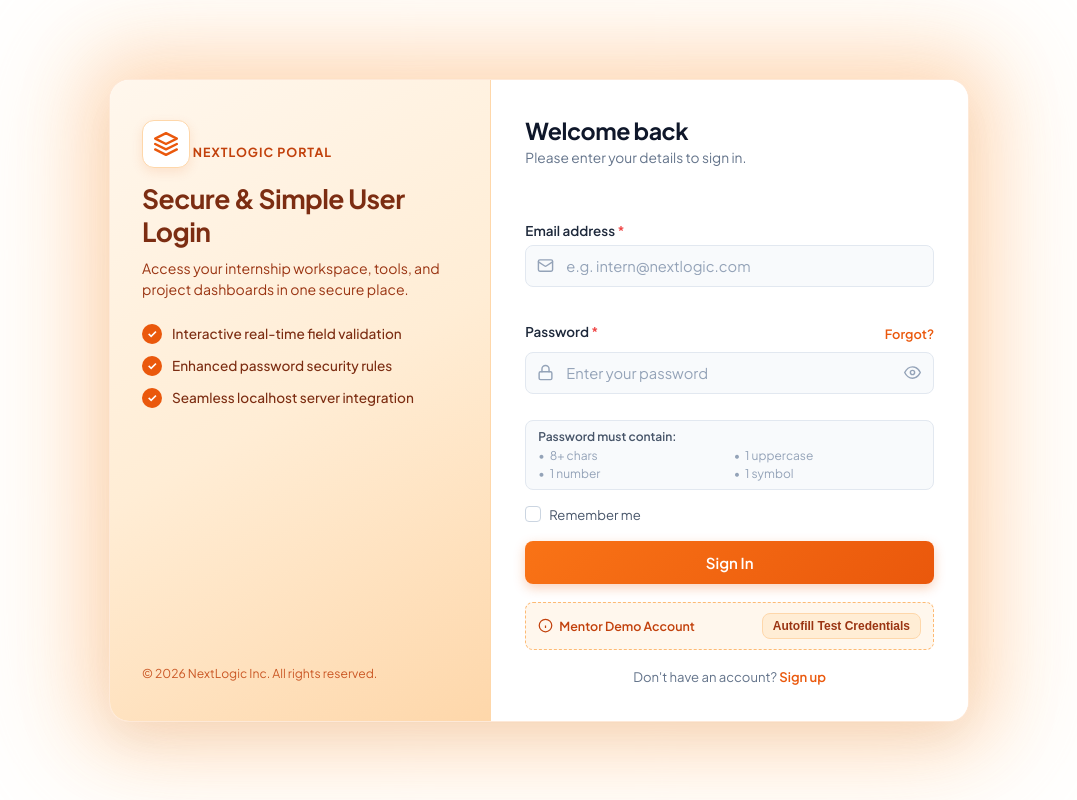
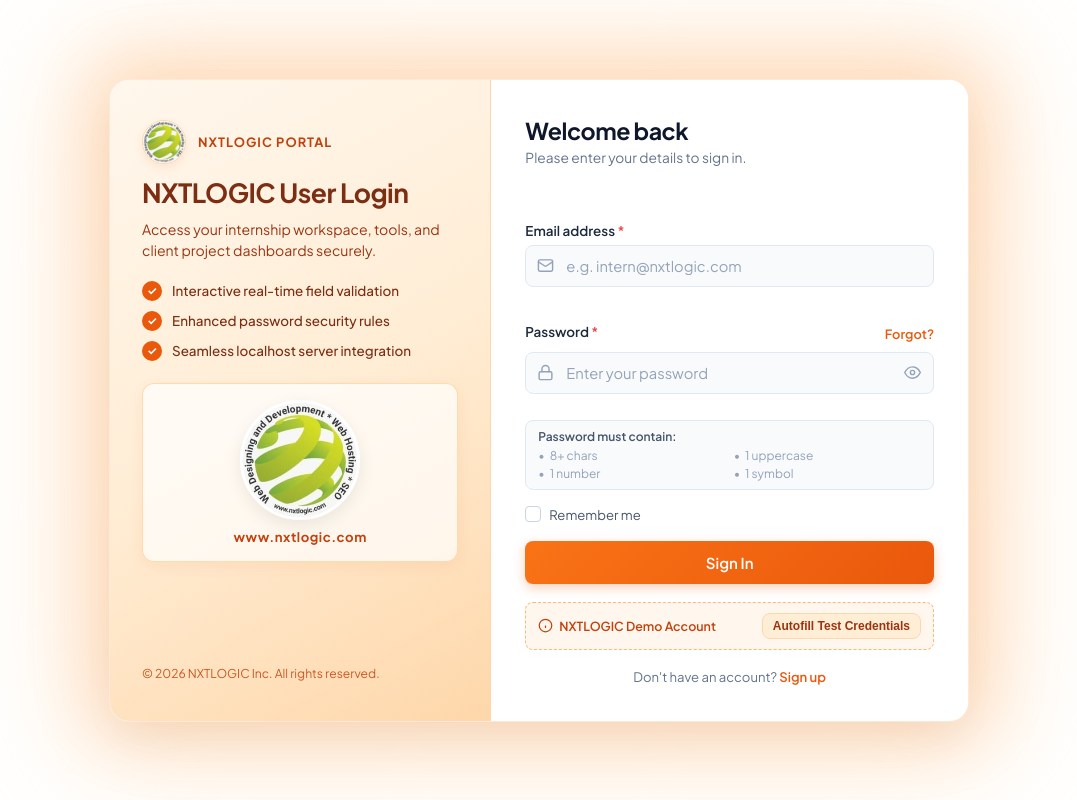
Before and after one commit to abi323728-ctrl/student-management-system, a website with bundled scripts: page public/index.html in a window 1280 px wide. Shown: the whole page, without its empty margins (101-1178 px from the left). Built offline with nearby package versions, Linux system fonts and the light colour scheme.

Commit message:
feat: rebrand to NXTLOGIC and display official logo in hero panel

```diff
--- a/public/index.html
+++ b/public/index.html
@@ -3,7 +3,7 @@
 <head>
   <meta charset="UTF-8">
   <meta name="viewport" content="width=device-width, initial-scale=1.0">
-  <title>User Login | NextLogic Portal</title>
+  <title>User Login | NXTLOGIC Portal</title>
   <link rel="stylesheet" href="style.css">
   <link rel="preconnect" href="https://fonts.googleapis.com">
   <link rel="preconnect" href="https://fonts.gstatic.com" crossorigin>
@@ -15,14 +15,15 @@
       <!-- Left Hero Branding Column -->
       <aside class="card-hero-panel">
         <div class="hero-content">
-          <div class="brand-badge">
-            <svg class="brand-icon" viewBox="0 0 24 24" fill="none" stroke="currentColor" stroke-width="2.2" stroke-linecap="round" stroke-linejoin="round">
-              <path d="M12 2L2 7l10 5 10-5-10-5zM2 17l10 5 10-5M2 12l10 5 10-5"/>
-            </svg>
+          <div class="brand-header-row">
+            <div class="brand-badge">
+              <img src="nxtlogic-logo.jpg" alt="NXTLOGIC" class="brand-logo-small">
+            </div>
+            <span class="company-tag">NXTLOGIC PORTAL</span>
           </div>
-          <span class="company-tag">NextLogic Portal</span>
-          <h1 class="hero-title">Secure & Simple User Login</h1>
-          <p class="hero-desc">Access your internship workspace, tools, and project dashboards in one secure place.</p>
+
+          <h1 class="hero-title">NXTLOGIC User Login</h1>
+          <p class="hero-desc">Access your internship workspace, tools, and client project dashboards securely.</p>
 
           <ul class="hero-features">
             <li class="feature-item">
@@ -38,9 +39,16 @@
               <span>Seamless localhost server integration</span>
             </li>
           </ul>
+
+          <!-- Prominent 2nd Picture in Free Space -->
+          <div class="hero-showcase-box">
+            <img src="nxtlogic-logo.jpg" alt="NXTLOGIC Web Designing, Development, Web Hosting & SEO" class="hero-showcase-img">
+            <p class="showcase-caption">www.nxtlogic.com</p>
+          </div>
         </div>
+
         <div class="hero-footer">
-          <p>© 2026 NextLogic Inc. All rights reserved.</p>
+          <p>© 2026 NXTLOGIC Inc. All rights reserved.</p>
         </div>
       </aside>
 
@@ -76,7 +84,7 @@
                 id="email"
                 name="email"
                 class="form-input"
-                placeholder="e.g. intern@nextlogic.com"
+                placeholder="e.g. intern@nxtlogic.com"
                 autocomplete="email"
                 required
                 aria-describedby="emailError"
@@ -170,7 +178,7 @@
               <line x1="12" y1="16" x2="12" y2="12"/>
               <line x1="12" y1="8" x2="12.01" y2="8"/>
             </svg>
-            <span>Mentor Demo Account</span>
+            <span>NXTLOGIC Demo Account</span>
           </div>
           <button type="button" id="fillDemoBtn" class="btn-fill-demo">
             Autofill Test Credentials
--- a/public/script.js
+++ b/public/script.js
@@ -158,7 +158,7 @@ document.addEventListener('DOMContentLoaded', () => {
   // Demo Credentials Autofill
   fillDemoBtn.addEventListener('click', () => {
     hideAlert();
-    emailInput.value = 'intern@nextlogic.com';
+    emailInput.value = 'intern@nxtlogic.com';
     passwordInput.value = 'NextLogic@2026';
     handleEmailValidation(true);
     handlePasswordValidation(true);
--- a/public/style.css
+++ b/public/style.css
@@ -90,33 +90,40 @@ body {
   justify-content: space-between;
 }
 
+.brand-header-row {
+  display: flex;
+  align-items: center;
+  gap: 12px;
+  margin-bottom: 12px;
+}
+
 .brand-badge {
   display: inline-flex;
   align-items: center;
   justify-content: center;
-  width: 48px;
-  height: 48px;
-  border-radius: var(--radius-md);
+  width: 44px;
+  height: 44px;
+  border-radius: 50%;
   background: #ffffff;
   border: 1px solid #fed7aa;
-  color: #ea580c;
-  box-shadow: 0 4px 12px rgba(234, 88, 12, 0.12);
-  margin-bottom: 14px;
+  overflow: hidden;
+  box-shadow: 0 4px 10px rgba(234, 88, 12, 0.1);
+  flex-shrink: 0;
 }
 
-.brand-icon {
-  width: 26px;
-  height: 26px;
+.brand-logo-small {
+  width: 100%;
+  height: 100%;
+  object-fit: cover;
 }
 
 .company-tag {
   display: inline-block;
-  font-size: 0.78rem;
+  font-size: 0.8rem;
   font-weight: 700;
   text-transform: uppercase;
   letter-spacing: 0.08em;
   color: #c2410c;
-  margin-bottom: 8px;
 }
 
 .hero-title {
@@ -132,21 +139,21 @@ body {
   font-size: 0.88rem;
   color: #9a3412;
   line-height: 1.5;
-  margin-bottom: 24px;
+  margin-bottom: 20px;
 }
 
 .hero-features {
   list-style: none;
   display: flex;
   flex-direction: column;
-  gap: 12px;
+  gap: 10px;
 }
 
 .feature-item {
   display: flex;
   align-items: center;
   gap: 10px;
-  font-size: 0.85rem;
+  font-size: 0.84rem;
   font-weight: 500;
   color: #7c2d12;
 }
@@ -163,6 +170,43 @@ body {
   font-size: 0.72rem;
   font-weight: 700;
   flex-shrink: 0;
+}
+
+/* Showcase box for 2nd picture in free space */
+.hero-showcase-box {
+  margin-top: 22px;
+  padding: 16px;
+  background: rgba(255, 255, 255, 0.7);
+  border: 1px solid rgba(254, 215, 170, 0.9);
+  border-radius: var(--radius-md);
+  text-align: center;
+  box-shadow: 0 4px 14px rgba(234, 88, 12, 0.08);
+  display: flex;
+  flex-direction: column;
+  align-items: center;
+  justify-content: center;
+}
+
+.hero-showcase-img {
+  width: 120px;
+  height: 120px;
+  border-radius: 50%;
+  object-fit: cover;
+  box-shadow: 0 6px 18px rgba(0, 0, 0, 0.08);
+  border: 3px solid #ffffff;
+  margin-bottom: 8px;
+  transition: transform var(--transition-fast);
+}
+
+.hero-showcase-img:hover {
+  transform: scale(1.04);
+}
+
+.showcase-caption {
+  font-size: 0.82rem;
+  font-weight: 700;
+  color: #c2410c;
+  letter-spacing: 0.04em;
 }
 
 .hero-footer {
--- a/server.js
+++ b/server.js
@@ -63,11 +63,11 @@ const server = http.createServer(async (req, res) => {
 
           // Demo check (allow demo credentials or any valid format meeting policy)
           const { email, password } = payload;
-          if (email === 'intern@nextlogic.com' && password === 'NextLogic@2026') {
+          if ((email === 'intern@nxtlogic.com' || email === 'intern@nextlogic.com') && (password === 'NextLogic@2026' || password === 'NxtLogic@2026')) {
             res.writeHead(200, { 'Content-Type': 'application/json' });
             return res.end(JSON.stringify({
               success: true,
-              message: 'Authentication successful! Welcome, NextLogic Intern.'
+              message: 'Authentication successful! Welcome, NXTLOGIC Intern.'
             }));
           }
 
```
Also changed, not shown: test/server.test.js (+1 -1 lines), public/nxtlogic-logo.jpg (added).
